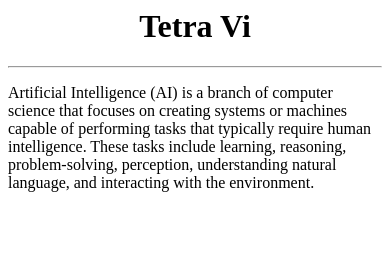
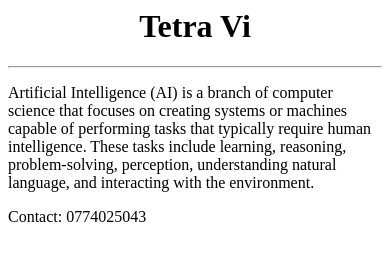
Before and after one commit to MrbadMiro/Tetra-VI, a plain HTML site: page index.html in a window 390 px wide. Drawn offline with Linux system fonts and the light colour scheme.

Commit message:
Added Phone number

```diff
--- a/index.html
+++ b/index.html
@@ -3,3 +3,5 @@
 </center>
 <hr>
 <p>Artificial Intelligence (AI) is a branch of computer science that focuses on creating systems or machines capable of performing tasks that typically require human intelligence. These tasks include learning, reasoning, problem-solving, perception, understanding natural language, and interacting with the environment.</p>
+
+<p>Contact: 0774025043</p>
```
